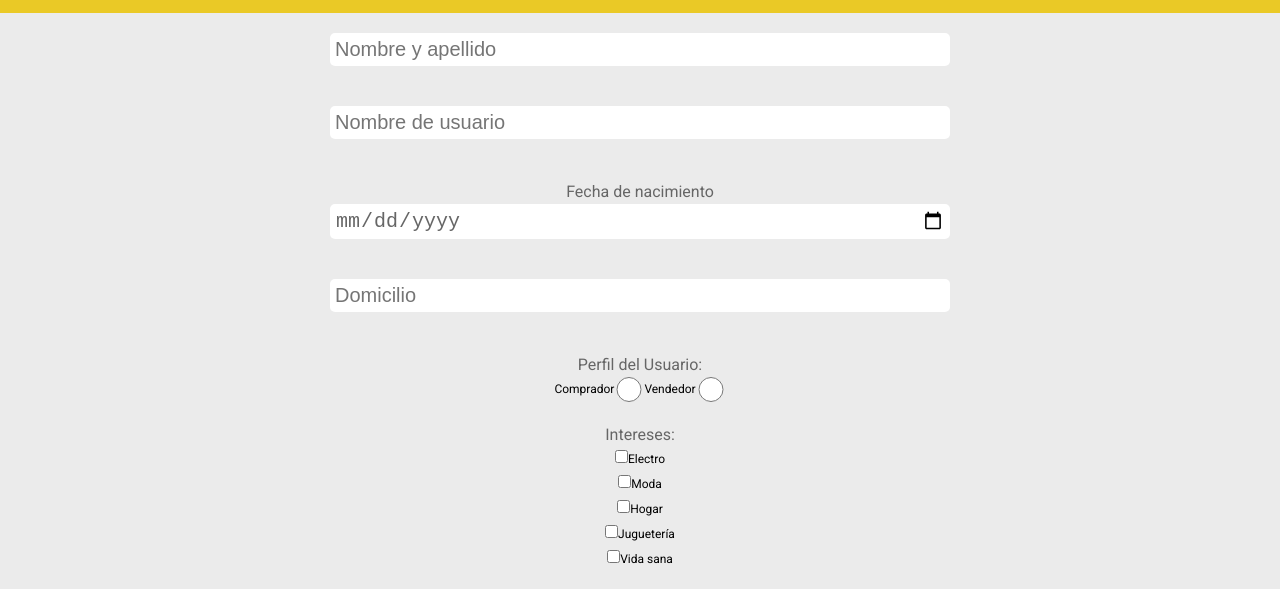
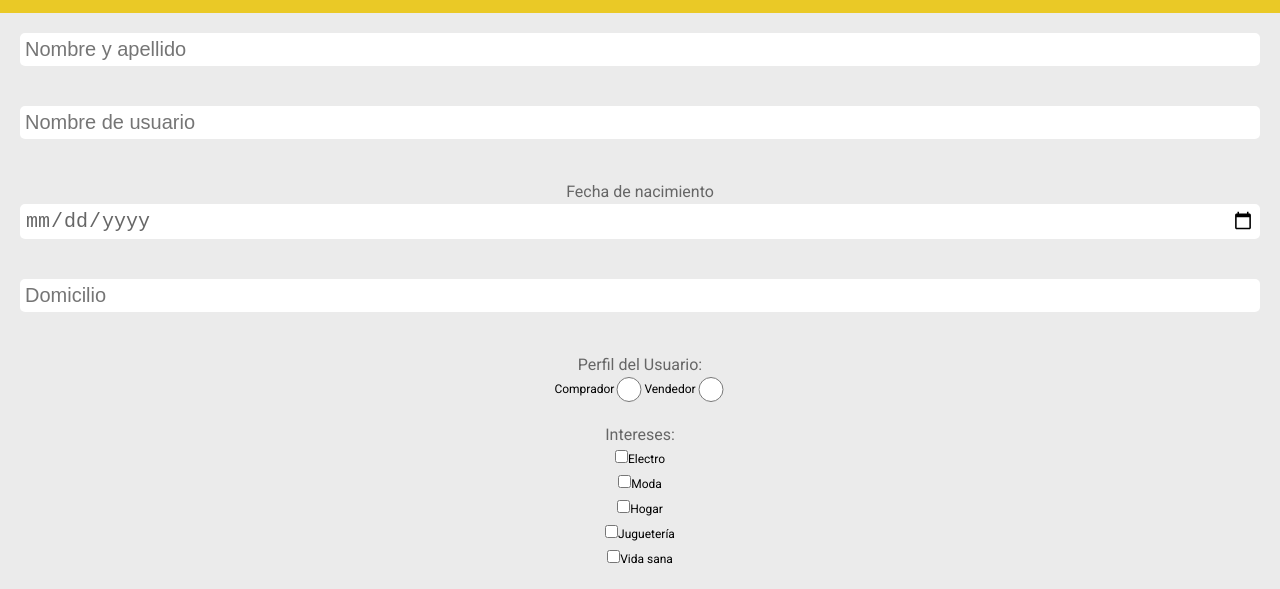
Before and after one commit to RenzoCagnola/mercado-liebre, a website: page views/register.html in a window 1280 px wide. Shown: the part 144-733 px from the top of the page. Drawn offline with Linux system fonts and the light colour scheme.

Commit message:
register

```diff
--- a/public/css/forms.css
+++ b/public/css/forms.css
@@ -105,3 +105,6 @@ form div{
   display: none;
   background-color: red;
 }
+.input-register{
+  width: 100%;
+}
```
